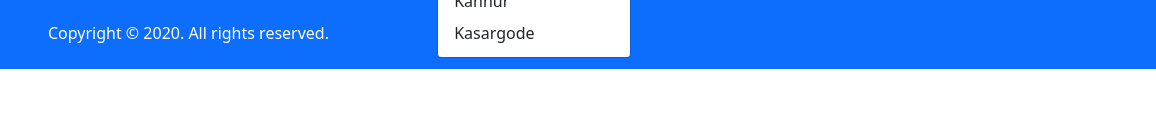
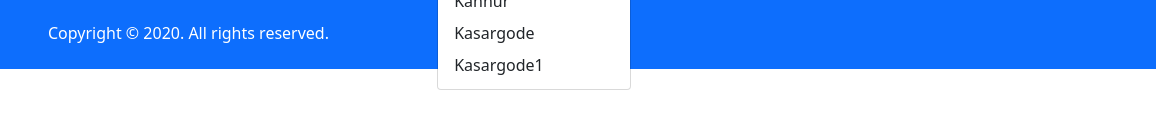
Before and after one commit to murickananickal/KeralaTourism, a plain HTML site: page login.html in a window 1280 px wide. Both pictures are taken after a click on the button "Districts". Shown: the part 520-648 px from the top of the page, 0-1156 px from the left. Drawn offline with nearby package versions, Linux system fonts and the light colour scheme.

Commit message:
dropdown updated

```diff
--- a/login.html
+++ b/login.html
@@ -45,6 +45,7 @@
                     <li><a class="dropdown-item" href="wayanad.html">Wayanad</a></li>
                     <li><a class="dropdown-item" href="kannur.html">Kannur</a></li>
                     <li><a class="dropdown-item" href="kasargod.html">Kasargode</a></li>
+                    <li><a class="dropdown-item" href="kasargod1.html">Kasargode1</a></li>
                   </ul>
                 </li>
                 <!-- <li class="nav-item">
```
